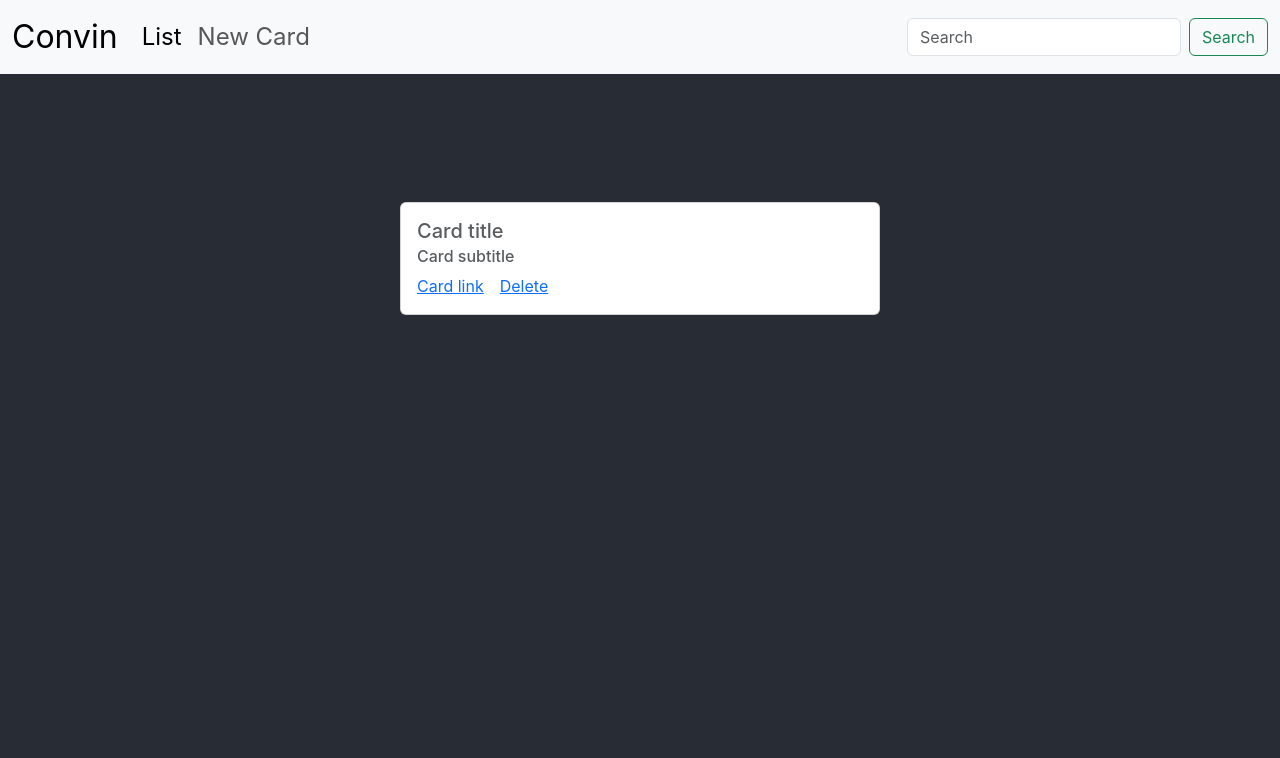
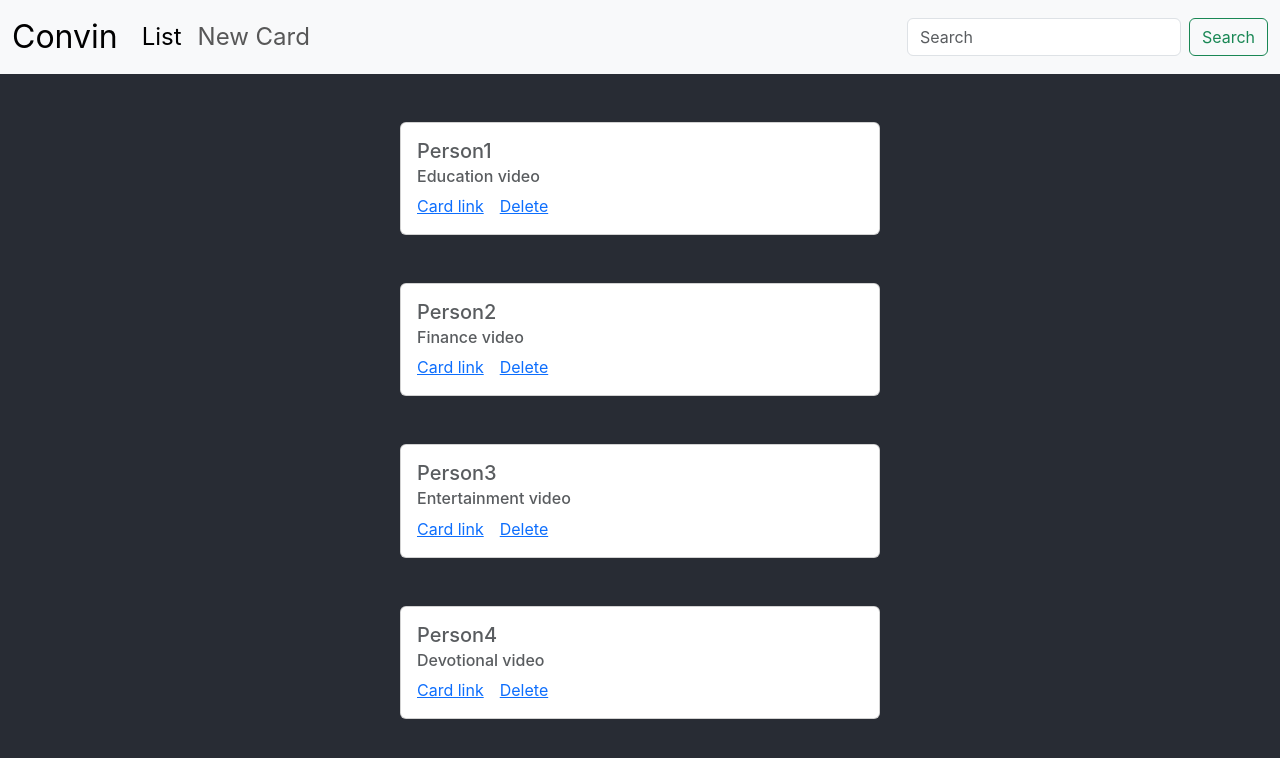
Before and after one commit to muskan2532150/Convin, a React (Create React App) app: page / in a window 1280 px wide. Shown: the top 758 px of the page. Built offline with nearby package versions, Linux system fonts and the light colour scheme.

Commit message:
Replace card data with store card data

```diff
--- a/src/App.css
+++ b/src/App.css
@@ -1,9 +1,13 @@
+.navbar{
+  margin-bottom: 3rem;
+}
+
 .card, .new-form{
   width: 18rem;
   margin: auto;
-  margin-top: 8rem;
+  margin-top: 3rem;
+  margin-bottom: 2rem;
 }
-
 
 @media (min-width: 500px) {
   .card, .new-form{
--- a/src/Component/Card.js
+++ b/src/Component/Card.js
@@ -1,15 +1,21 @@
 import React from 'react'
+import { useSelector } from 'react-redux'
+import { Link } from 'react-router-dom'
 
 const Card = () => {
+    const cards = useSelector((state) => state.card);
     return (
-        <div className="card">
-            <div className="card-body">
-                <h5 className="card-title text-body-secondary">Card title</h5>
-                <h6 className="card-subtitle mb-2 text-body-secondary">Card subtitle</h6>
-                <a href="#" className="card-link">Card link</a>
-                <a href="#" className="card-link">Delete</a>
-            </div>
-        </div>
+        <>
+            {cards.map((card,index) => (
+                <div className="card" key={index}>
+                    <div className="card-body">
+                        <h5 className="card-title text-body-secondary"> {card.name}</h5>
+                        <h6 className="card-subtitle mb-2 text-body-secondary">{card.video}</h6>
+                        <Link to={card.url} className="card-link">Card link</Link>
+                        <a href="#" className="card-link">Delete</a>
+                    </div>
+                </div>))}
+        </>
     )
 }
 
```
